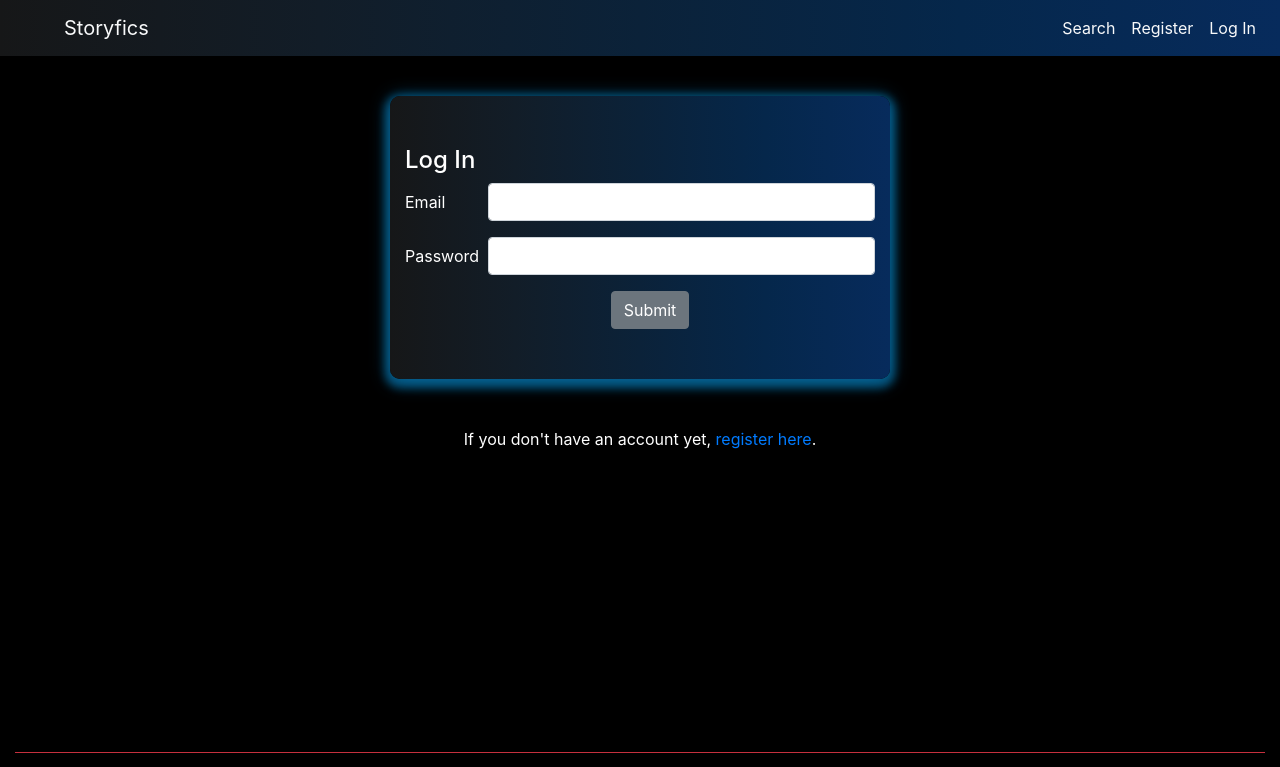
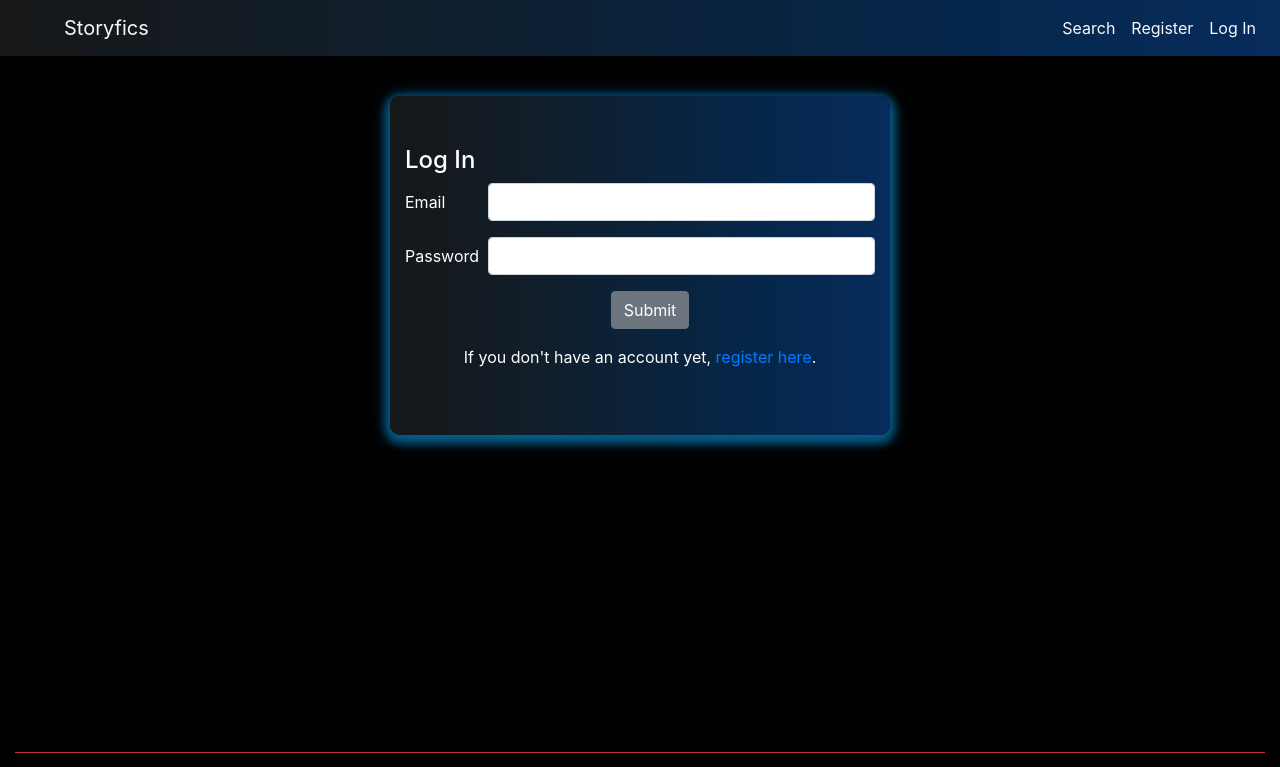
Before and after one commit to erlinh/VisualNovel, a React (Create React App) app in the folder client/: page /login in a window 1280 px wide. Shown: the top 767 px of the page. Built offline with nearby package versions, Linux system fonts and the light colour scheme; no server answers.

Commit message:
Moved <p> tag inside register card

```diff
--- a/client/src/pages/LogInPage.js
+++ b/client/src/pages/LogInPage.js
@@ -87,9 +87,10 @@ export default function LogInPage() {
                   <Button onClick={() => submitAuth(credentials)} >Submit</Button>
                 </Col>
               </FormGroup>
+              <p className="text-center mt-3" >If you don't have an account yet, <Link to="/register" >register here</Link>.</p>
             </Form>
 
-            <p className="text-center mt-5" >If you don't have an account yet, <Link to="/register" >register here</Link>.</p>
+
           </div>
           <div className="bg-danger">
             <hr />
--- a/client/src/pages/RegisterPage.js
+++ b/client/src/pages/RegisterPage.js
@@ -127,9 +127,8 @@ export default function RegisterPage() {
                 <Button onClick={() => registerNewUser(newUser)} >Submit</Button>
               </Col>
             </FormGroup>
+            <p className="text-center mt-5" >If you have an account already, <Link to="/login" >log in here</Link>.</p>
           </Form>
-
-          <p className="text-center mt-5" >If you have an account already, <Link to="/login" >log in here</Link>.</p>
 
           <div className="bg-danger">
             <hr />
```
